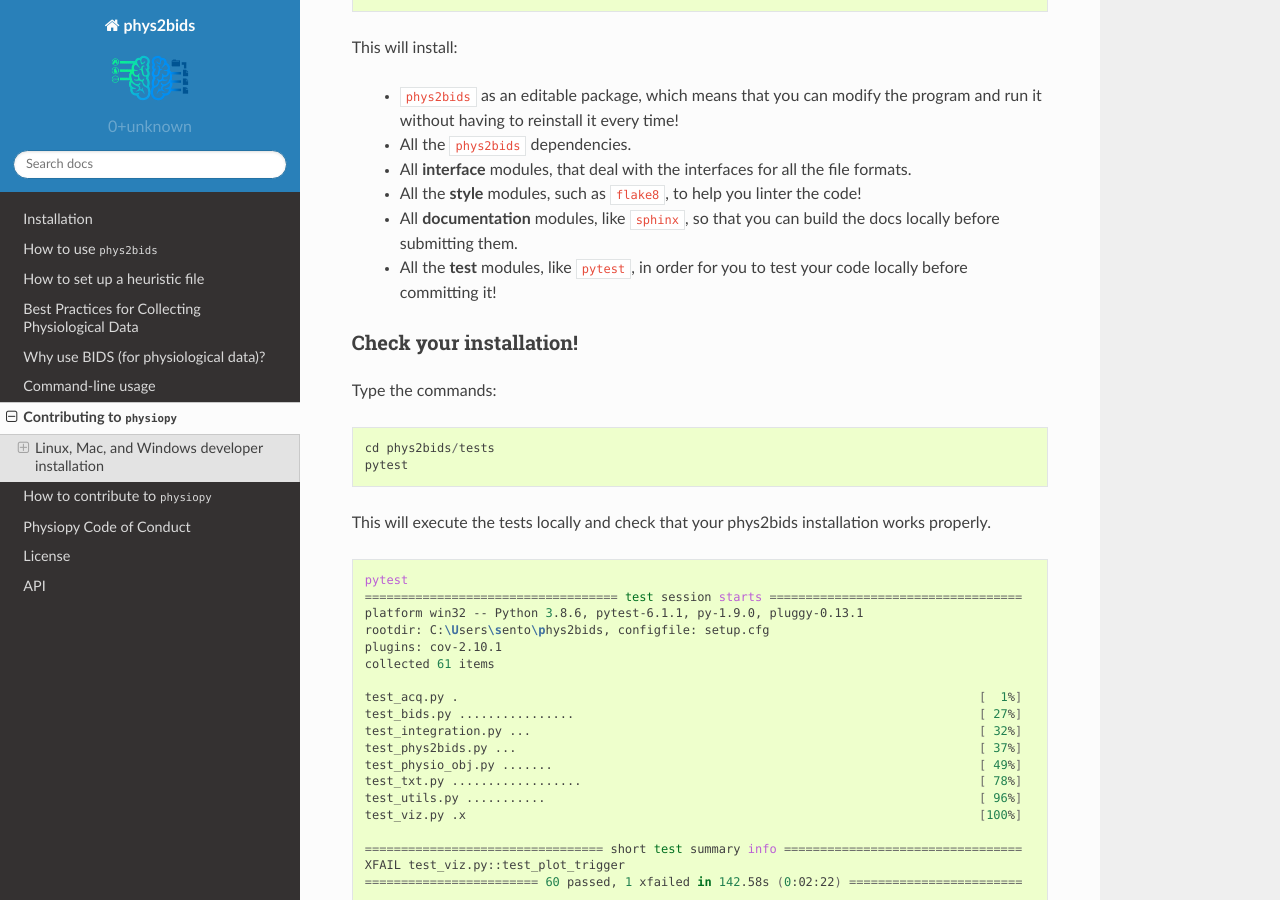
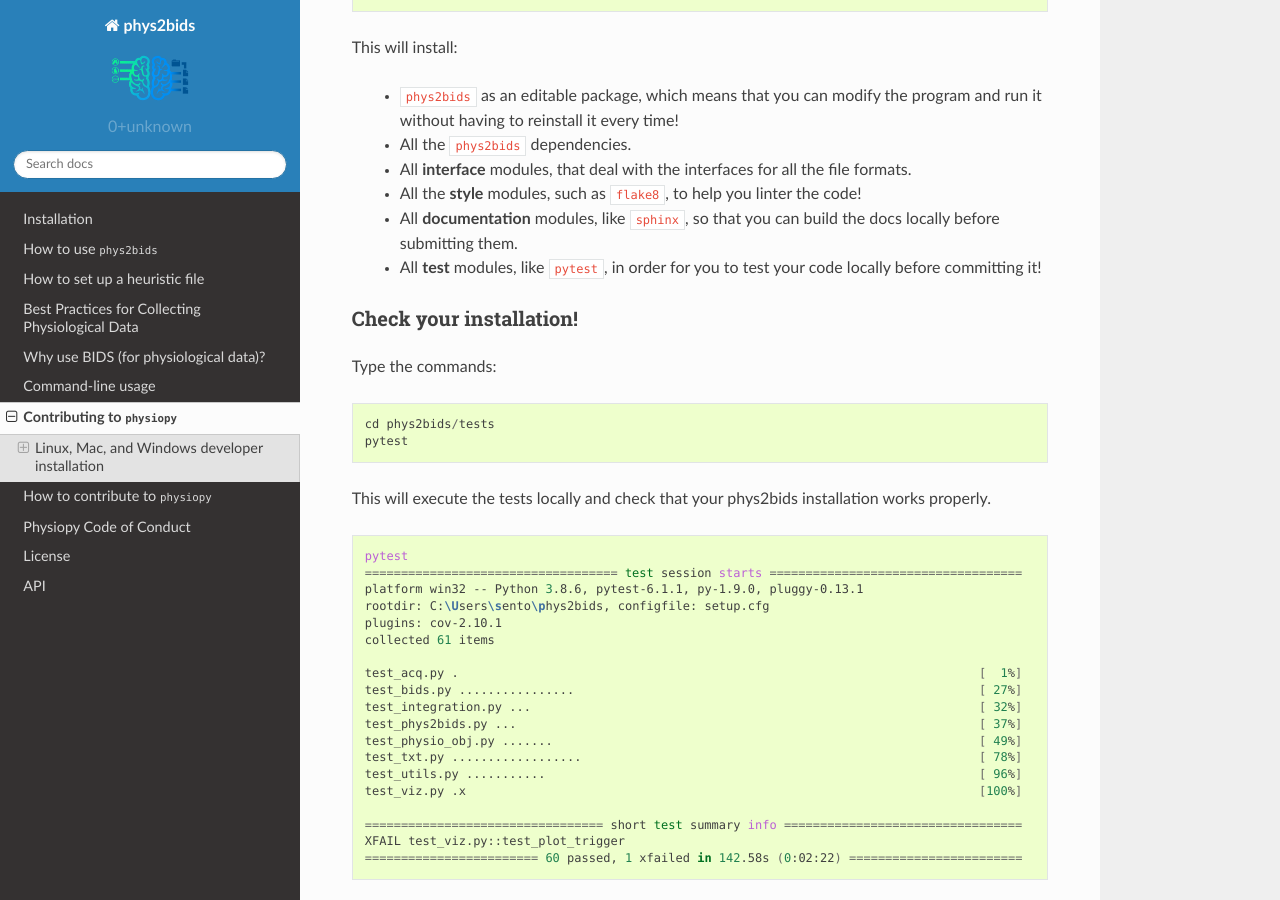
Before and after one commit to physiopy/phys2bids, a Sphinx documentation site: the page built from docs/contributing.rst, in a window 1280 px wide and 900 px high, scrolled down 1496 px. Built offline with Sphinx 7.4.7 and the Read the Docs theme 2.0.0, drawn with Linux system fonts in a browser that asks for light colours.

Commit message:
Update docs/contributing.rst
Co-authored-by: Stefano Moia <s.moia@bcbl.eu>

```diff
--- a/docs/contributing.rst
+++ b/docs/contributing.rst
@@ -68,7 +68,7 @@ This will install:
     - All **interface** modules, that deal with the interfaces for all the file formats.
     - All the **style** modules, such as ``flake8``, to help you linter the code!
     - All **documentation** modules, like ``sphinx``, so that you can build the docs locally before submitting them.
-    - All the **test** modules, like ``pytest``, in order for you to test your code locally before committing it!
+    - All **test** modules, like ``pytest``, in order for you to test your code locally before committing it!
 
 Check your installation!
 ^^^^^^^^^^^^^^^^^^^^^^^^
```
